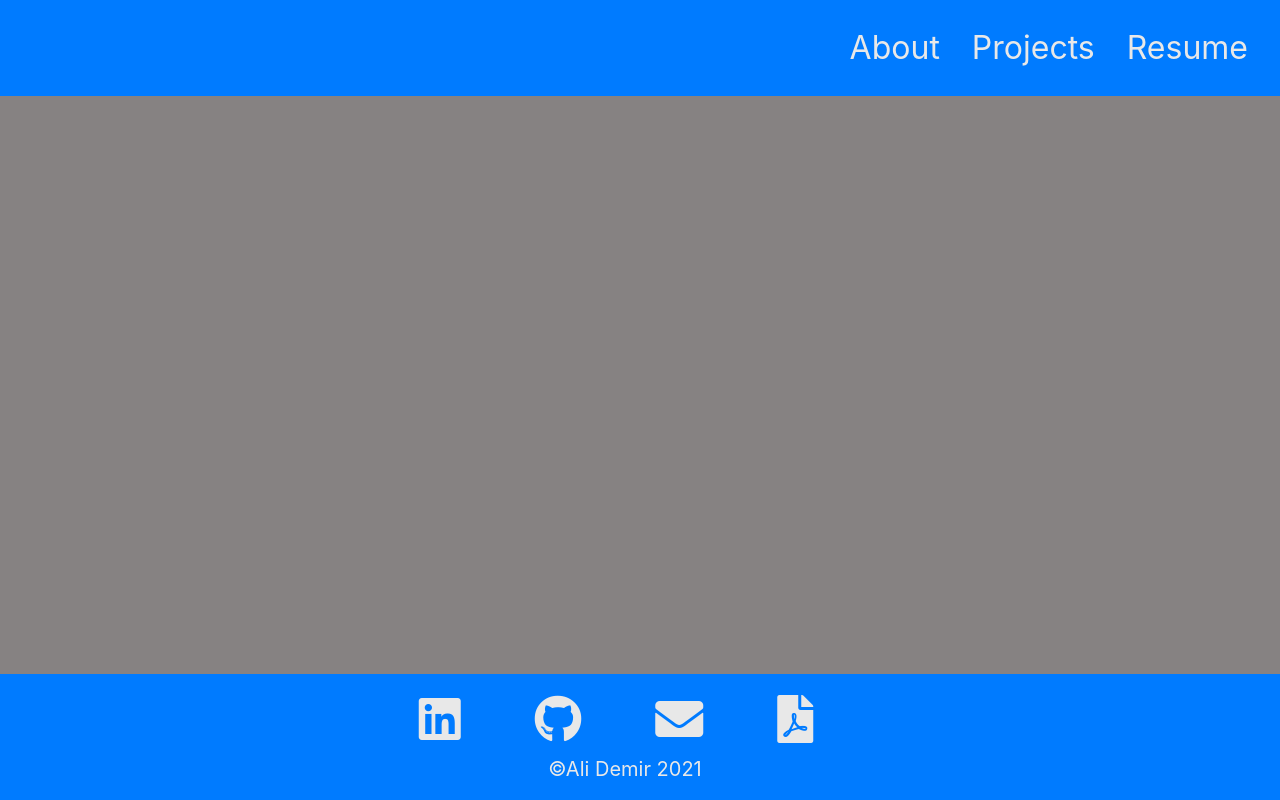
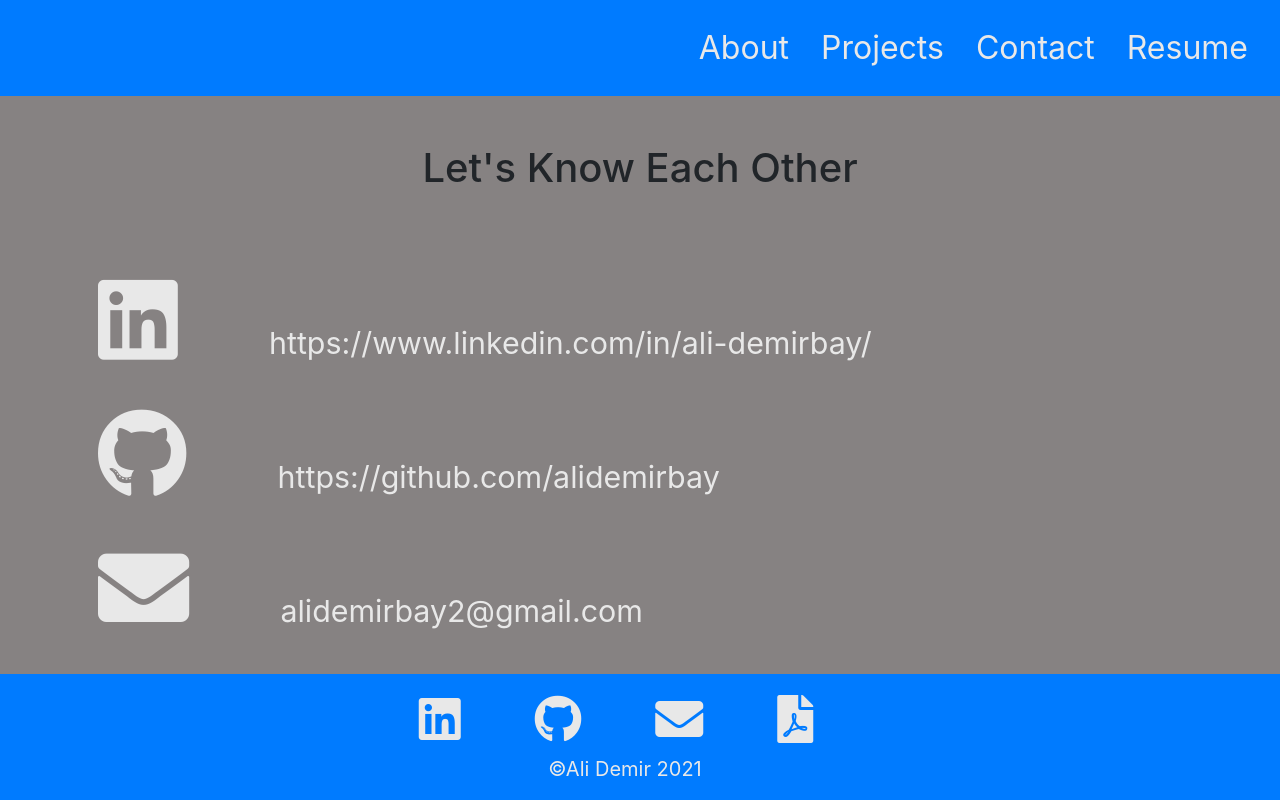
Before and after one commit to alidemirbay/react-portfolio, a React (Create React App) app: page /contact in a window 1280 px wide. Built offline with nearby package versions, Linux system fonts and the light colour scheme.

Commit message:
changes contact page

```diff
--- a/src/App.js
+++ b/src/App.js
@@ -1,8 +1,9 @@
 import { BrowserRouter as Router, Route, Switch } from "react-router-dom";
 import Navbar from './components/Navbar';
 import Footer from './components/Footer';
-import PortfolioPage from './pages/PortfolioPage';
+import ProjectPage from './pages/ProjectPage';
 import AboutPage from './pages/AboutPage';
+import ContactPage from './pages/ContactPage';
 
 function App() {
   return (
@@ -13,7 +14,8 @@
         <Switch>
           <Route exact path="/"> <AboutPage /> </Route>
           <Route exact path="/about"> <AboutPage /> </Route>
-          <Route exact path="/portfolio" > <PortfolioPage /> </Route>
+          <Route exact path="/projects" > <ProjectPage /> </Route>
+          <Route exact path="/contact" > <ContactPage /> </Route>
         </Switch>
         <Footer />
       </Router>
--- /dev/null
+++ b/src/components/Contact.js
@@ -0,0 +1,22 @@
+import React from 'react'
+import './contact.css'
+
+function Contact() {
+  return (
+    <div className='container' >
+      <h1 className="contactme my-5">Let's Know Each Other</h1>
+      <div className="row">
+
+        <div className="col-md-9 col-sm-12 " 	>
+          <div ><a href='https://www.linkedin.com/in/ali-demirbay/' className="btn icons"><i class='fab fa-linkedin'></i>https://www.linkedin.com/in/ali-demirbay/</a></div>
+          <div><a href='https://github.com/alidemirbay' className="btn  icons"><i class='fab fa-github'></i>https://github.com/alidemirbay</a></div>
+          <div > <a href='mailto:alidemirbay2@gmail.com' className="btn icons"><i class='fa fa-envelope'></i>alidemirbay2@gmail.com</a></div>
+        </div>
+
+      </div>
+
+    </div >
+  )
+}
+
+export default Contact
--- a/src/components/Navbar.js
+++ b/src/components/Navbar.js
@@ -19,9 +19,10 @@
       </button>
       <div className="collapse navbar-collapse" id="navbarNav">
         <ul className="navbar-nav ml-auto">
-          <li className="nav-item mx-2">  <a className="nav-link" href="/about">  About </a> </li>
-          <li className="nav-item mx-2">  <a className="nav-link" href={"/portfolio"}>  Projects </a> </li>
-          <li className="nav-item mx-2">  <a className="nav-link " target='blank' rel="noopener noreferrer" href={myresume}>  Resume </a> </li>
+          <li className="nav-item mx-2"> <a className="nav-link" href="/about">About </a> </li>
+          <li className="nav-item mx-2"> <a className="nav-link" href="/projects">Projects </a> </li>
+          <li className="nav-item mx-2"> <a className="nav-link" href="/contact">Contact </a> </li>
+          <li className="nav-item mx-2"> <a className="nav-link " target='blank' rel="noopener noreferrer" href={myresume}>  Resume </a> </li>
         </ul>
       </div>
     </nav>
--- /dev/null
+++ b/src/components/contact.css
@@ -0,0 +1,5 @@
+.row a{
+  color:#E8E8E8;
+  font-size: 1.9em;
+
+}
--- /dev/null
+++ b/src/pages/ContactPage.js
@@ -0,0 +1,12 @@
+import React from 'react'
+import Contact from '../components/Contact'
+
+function ContactPage() {
+  return (
+
+    <Contact />
+
+  )
+}
+
+export default ContactPage
--- a/src/pages/PortfolioPage.js
+++ b/src/pages/ProjectPage.js
@@ -2,7 +2,7 @@
 import ProjectList from '../components/ProjectList'
 import Project from '../components/Project'
 import portfolio from '../projects.json'
-function PortfolioPage() {
+function ProjectPage() {
   return (
 
     <ProjectList >
@@ -15,4 +15,4 @@
   )
 }
 
-export default PortfolioPage
+export default ProjectPage
```
Also changed, not shown: 1 other file (tests, documents, lock files or other folders).
